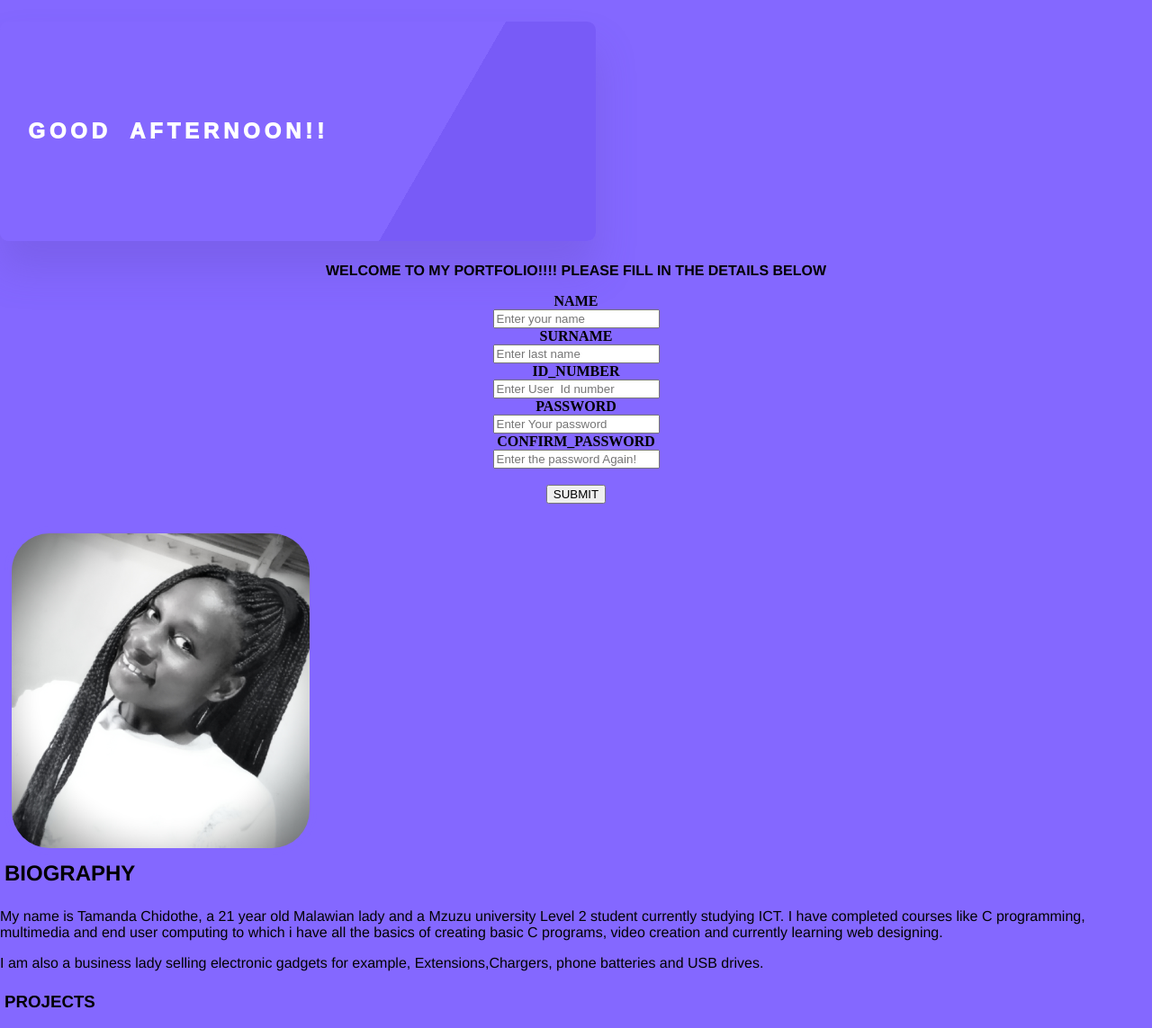
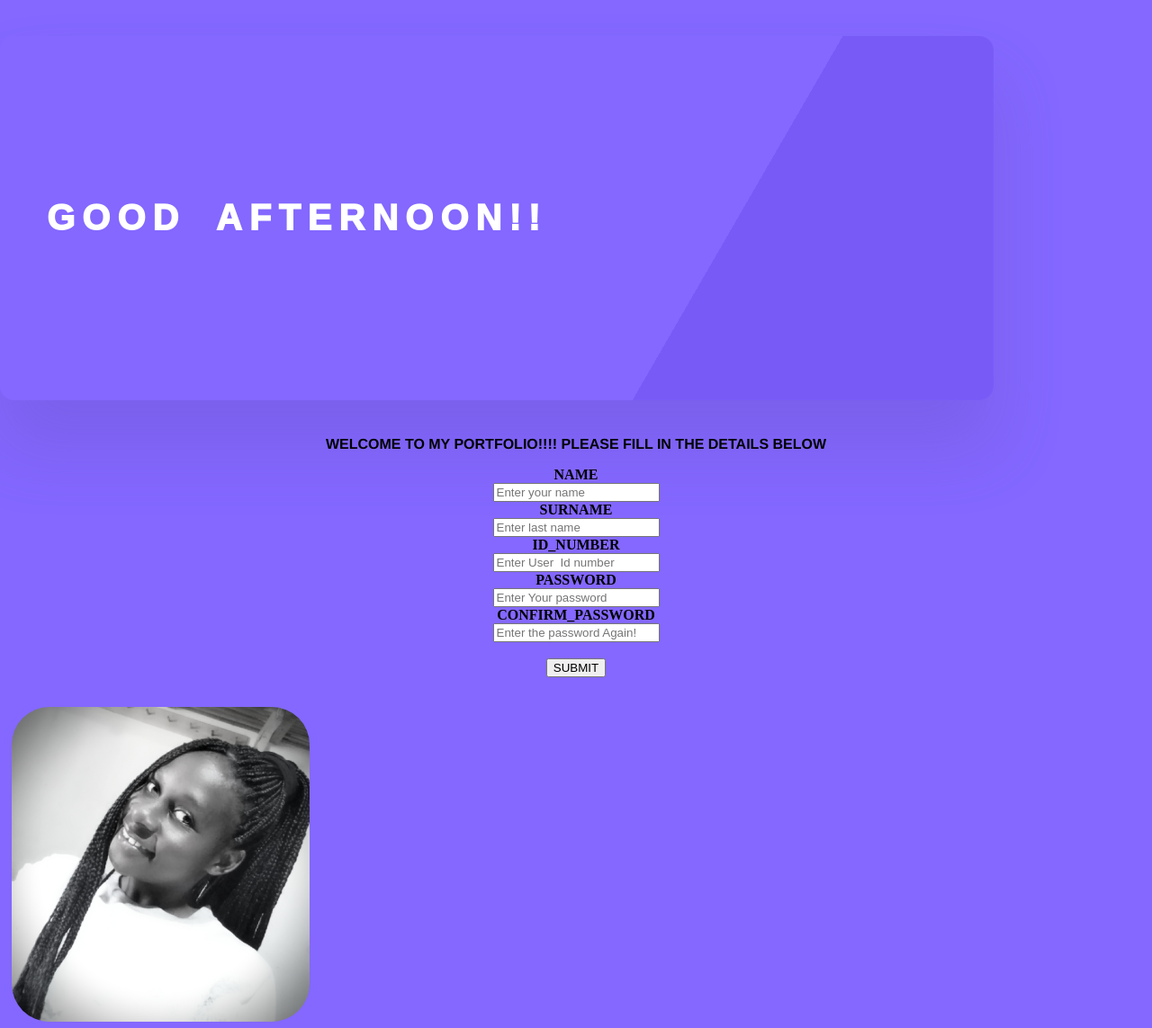
Before and after one commit to Tamanchie02/my-portfolio, a PHP site: page / in a window 1280 px wide. Shown: the part 136-1279 px from the top of the page at 90% size. Run offline with PHP 8.4, Linux system fonts and the light colour scheme.

Commit message:
updated css file

```diff
--- a/webpageStyle.css
+++ b/webpageStyle.css
@@ -105,7 +105,7 @@ t{
 }
 #para1{
    color: white;
-   font-size: 1.5em;
+   font-size: 2.5em;
    width: 25em;
    background: linear-gradient(-240deg, #8468ff 70%, #785bf7 70%);
    top: 50%;
```
